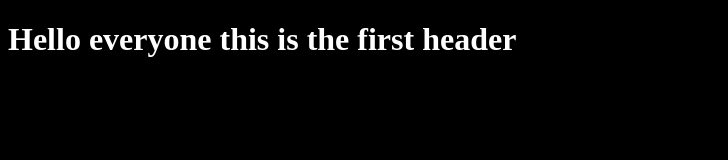
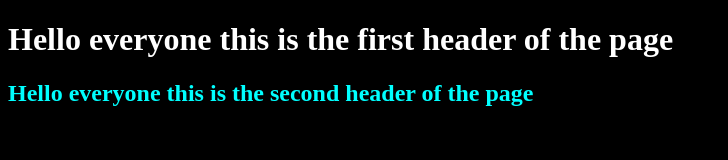
Before and after one commit to megyya/practising, a plain HTML site: page index.html in a window 1280 px wide. Shown: the whole page, without its empty margins (0-728 px from the left). Drawn offline with Linux system fonts and the light colour scheme.

Commit message:
made some changes

```diff
--- a/app.js
+++ b/app.js
@@ -1 +1 @@
-alert("hello everyone :D");
+alert("hello everyone :D this is my first ever javascript code");
--- a/index.html
+++ b/index.html
@@ -10,7 +10,8 @@
 </head>
 
 <body>
-    <h1>Hello everyone this is the first header</h1>
+    <h1>Hello everyone this is the first header of the page </h1>
+    <h2> Hello everyone this is the second header of the page</h2>
 
     <script src='app.js'>
     </script>
--- a/style.css
+++ b/style.css
@@ -1,5 +1,9 @@
 h1 {
     color: white;
+}
+
+h2 {
+    color: aqua;
 }
 
 body {
```
